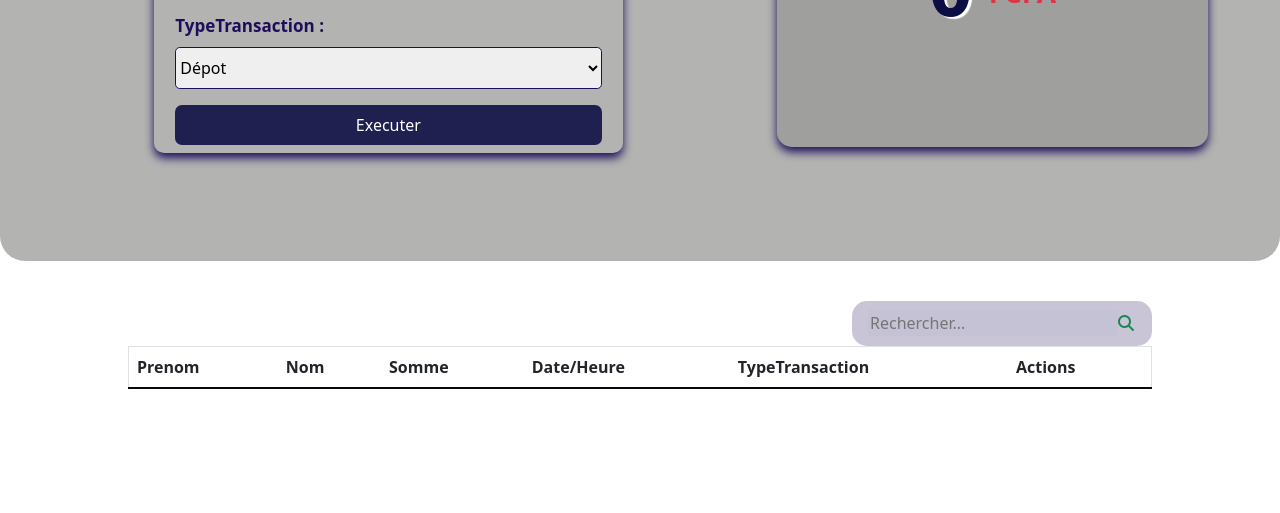
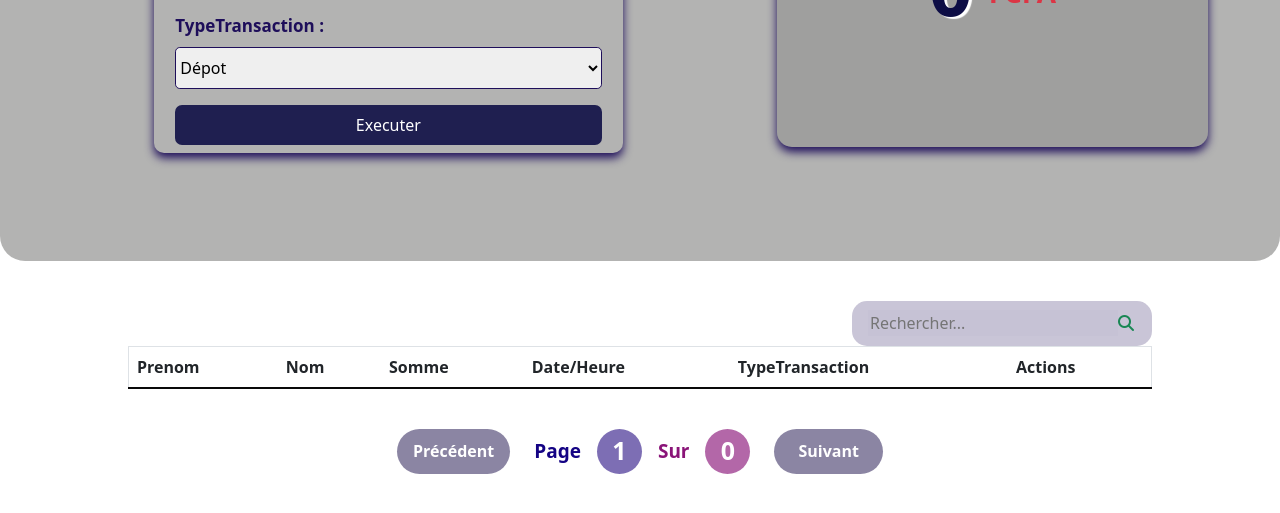
Before and after one commit to barrymamadou12345/gestion-budget, a plain HTML site: page index.html in a window 1280 px wide. Shown: the part 219-732 px from the top of the page. Drawn offline with nearby package versions, Linux system fonts and the light colour scheme.

Commit message:
pagination

```diff
--- a/index.html
+++ b/index.html
@@ -1,10 +1,12 @@
 <!DOCTYPE html>
 <html lang="fr">
+
 <head>
   <meta charset="UTF-8">
   <meta http-equiv="X-UA-Compatible" content="IE=edge">
   <meta name="viewport" content="width=device-width, initial-scale=1.0">
-    <link href="https://cdn.jsdelivr.net/npm/bootstrap@5.1.3/dist/css/bootstrap.min.css" rel="stylesheet" integrity="sha384-1BmE4kWBq78iYhFldvKuhfTAU6auU8tT94WrHftjDbrCEXSU1oBoqyl2QvZ6jIW3" crossorigin="anonymous">
+  <link href="https://cdn.jsdelivr.net/npm/bootstrap@5.1.3/dist/css/bootstrap.min.css" rel="stylesheet"
+    integrity="sha384-1BmE4kWBq78iYhFldvKuhfTAU6auU8tT94WrHftjDbrCEXSU1oBoqyl2QvZ6jIW3" crossorigin="anonymous">
   <link rel="stylesheet" href="./langages/style-budget.css">
   <script src="https://kit.fontawesome.com/7019415cd8.js" crossorigin="anonymous"></script>
   <link rel="stylesheet" href="https://cdn.jsdelivr.net/npm/bootstrap-icons@1.5.0/font/bootstrap-icons.css">
@@ -14,6 +16,7 @@
   <script src="https://unpkg.com/aos@2.3.1/dist/aos.js"></script>
   <!-- ++++++++++ AOS ANIMATION +++++++++ -->
 </head>
+
 <body>
 
   <section class="secto1 d-md-flex pe-5">
@@ -88,7 +91,7 @@
           </div>
         </div>
 
-          <table class="table table-striped table-hover" >
+        <table class="table table-striped table-hover">
           <thead class="bordure">
             <tr id="tr1" class="tr1 border">
               <th class="th1 ps-2">Prenom</th>
@@ -103,6 +106,18 @@
             <!-- LISTE DES UTILISATEURS -->
           </tbody>
         </table>
+        <div class="d-flex justify-content-center">
+          <button id="boutonPrecedent" class="mom px-3 m-4 ">Précédent</button>
+          <div id="pago" class="d-flex">
+            <div class="d-flex monom  align-items-center">
+              <h2 class=" ha my-4 me-3 fw-bold">Page</h2>
+              <div id="pageActuelle" class="my-4"></div>
+              <h2 class="hb my-4 mx-3 fw-bold">Sur</h2>
+              <div id="totalPages" class="my-4"></div>
+            </div>
+          </div>
+          <button id="boutonSuivant" class="mom px-4 m-4">Suivant</button>
+        </div>
       </div>
     </div>
   </section>
@@ -131,4 +146,5 @@
   </script>
   <!-- ++++++++++ AOS ANIMATION +++++++++ -->
 </body>
+
 </html>
--- a/langages/budget.js
+++ b/langages/budget.js
@@ -151,12 +151,18 @@ function deleteUser(index) {//Supprimer un Utilisateur
   calcul()
 }
 
-// Debut Recherche tableau //////////
+let pageActuelle = 1;
+document.getElementById('pageActuelle').textContent = pageActuelle;
+const elementsParPage = 4;
+
 function genererTableau(utilisateurs) {
   const table = document.getElementById('userList');
   table.innerHTML = '';
 
-  utilisateurs.forEach((utilisateur, index) => {
+  let debutIndex = (pageActuelle - 1) * elementsParPage;
+  let finIndex = debutIndex + elementsParPage;
+
+  utilisateurs.slice(debutIndex, finIndex).forEach((utilisateur, index) => {
     const row = table.insertRow();
     const cellPrenom = row.insertCell(0);
     const cellNom = row.insertCell(1);
@@ -178,6 +184,37 @@ function genererTableau(utilisateurs) {
   });
 }
 
+const boutonPrecedent = document.getElementById('boutonPrecedent');
+const boutonSuivant = document.getElementById('boutonSuivant');
+
+boutonPrecedent.addEventListener('click', () => {
+  if (pageActuelle > 1) {
+    pageActuelle -= 1;
+    document.getElementById('pageActuelle').textContent = pageActuelle;
+    genererTableau(bidget);
+  }
+});
+
+boutonSuivant.addEventListener('click', () => {
+  const totalPages = Math.ceil(bidget.length / elementsParPage);
+  if (pageActuelle < totalPages) {
+    pageActuelle += 1;
+    document.getElementById('pageActuelle').textContent = pageActuelle;
+    genererTableau(bidget);
+  }
+});
+
+function init() {
+  const rechercher = document.getElementById('rechercher');
+  rechercher.addEventListener('input', () => {
+    filtrerUtilisateurs(rechercher.value);
+  });
+  const totalPages = Math.ceil(bidget.length / elementsParPage);
+  document.getElementById('totalPages').textContent = totalPages;
+  genererTableau(bidget);
+}
+
+
 // Fonction pour filtrer les utilisateurs en fonction de la recherche
 function filtrerUtilisateurs(recherche) {
   const resultatFiltre = bidget.filter((a) =>
@@ -186,12 +223,5 @@ function filtrerUtilisateurs(recherche) {
   genererTableau(resultatFiltre);
 }
 
-function init() {
-  const rechercher = document.getElementById('rechercher');
-  rechercher.addEventListener('input', () => {
-    filtrerUtilisateurs(rechercher.value);
-  });
-  genererTableau(bidget);
-}
 // Appel de la fonction d'initialisation au chargement de la page
 window.onload = init;
--- a/langages/style-budget.css
+++ b/langages/style-budget.css
@@ -1,29 +1,72 @@
-
-.form1{
+.form1 {
   box-shadow: 0px 5px 10px 0px #1e0e5a;
   border-radius: 10px;
   padding: 10px;
 }
-  .secto1{
+
+.secto1 {
   background-color: rgba(86, 85, 83, 0.447);
   margin-bottom: 40px;
-    border-bottom-left-radius:25px ;
-    border-bottom-right-radius:25px ;
+  border-bottom-left-radius: 25px;
+  border-bottom-right-radius: 25px;
 }
-  .form1 input{
+
+#pageActuelle,
+#totalPages {
+  width: 45px;
+  height: 45px;
+  border-radius: 50px;
+  justify-content: center;
+  align-items: center;
+  display: flex;
+  font-size: 25px;
+  font-weight: bold;
+}
+#pageActuelle{
+  background-color: #260d8198;
+  color: rgb(255, 255, 255);
+}
+#totalPages {
+  background-color: rgba(128, 0, 109, 0.598);
+  color: #fff;
+}
+.mom{
+  background-color: #797294db;
+  color: #fff;
+  font-weight: bold;
+  border: none;
+  border-radius: 25px;
+}
+.mom:hover{
+  background-color: #443093db;
+}
+.monom .ha{
+  color: rgb(20, 3, 132);
+  font-size: 19px;
+}
+.monom .hb{
+  color: rgba(128, 0, 109, 0.92);
+  font-size: 19px;
+}
+.form1 input {
   border: 1px solid #1e0e5a;
 }
-  .form1 label{
-    color:#1e0e5a;
+
+.form1 label {
+  color: #1e0e5a;
   font-weight: bold;
 }
+
 .ret {
   color: red;
 }
-  *{
+
+* {
   font-size: 16px;
 }
-  .btnr1, .btnr2{
+
+.btnr1,
+.btnr2 {
   width: 100%;
   height: 40px;
   display: flex;
@@ -33,41 +76,49 @@
   border-radius: 7px;
 }
 
-  .barro{
-    width: 300px ;
+.barro {
+  width: 300px;
   height: 45px;
   background-color: #1f0e5a3d;
   display: flex;
   align-items: center;
   border-radius: 15px;
 }
-  .barro:hover{
+
+.barro:hover {
   border: 2px solid #1e0e5a;
 }
-  .barro input{
+
+.barro input {
   border: none;
   width: 88%;
   background-color: #1f0e5a04;
 }
-  .barro input:focus{
+
+.barro input:focus {
   outline: none;
 
 }
-  .btnr1{
+
+.btnr1 {
   background-color: rgba(13, 13, 69, 0.89);
   color: #fff;
 }
-  .btnr2{
+
+.btnr2 {
   background-color: rgb(135, 14, 215);
   color: #fff;
 }
-  .rio{
+
+.rio {
   width: 100%;
 }
-  #reponse{
+
+#reponse {
   color: red;
 }
-  .kiloo{
+
+.kiloo {
   display: none;
   width: 60px;
   height: 60px;
@@ -75,41 +126,53 @@
   background-color: red;
   font-size: 40px;
 }
-  .cfa{
+
+.cfa {
   display: none;
 }
-  .div1{
+
+.div1 {
   width: 100%;
   display: flex;
   justify-content: space-around;
 }
-  .left, .right{
+
+.left,
+.right {
   width: 45%;
 }
-  .left input, .right input{
+
+.left input,
+.right input {
   height: 40px;
   margin-top: 5px;
 }
-  label{
+
+label {
   font-size: 17px;
 }
-  .bouton{
+
+.bouton {
   width: 95%;
   margin: auto;
 }
-  .typo{
+
+.typo {
   width: 95%;
   margin: auto;
 }
-  .choix{
+
+.choix {
   border: 1px solid #1e0e5a;
 }
-  .global1{
+
+.global1 {
   width: 40%;
   padding-bottom: 60px;
 
 }
-  #solde{
+
+#solde {
   background-color: rgba(105, 104, 104, 0.263);
   border-radius: 15px;
   align-items: center;
@@ -117,104 +180,119 @@
   width: 35%;
   height: 350px;
 }
+
 #solde h1 {
   color: rgb(15, 67, 18);
   font-family: Verdana, Geneva, Tahoma, sans-serif;
 }
-  .money{
+
+.money {
   font-size: 70px;
   color: rgb(13, 13, 69);
   font-weight: bold;
   text-shadow: 3px 2px 1px #ffffff;
-    font-family:  Tahoma;
+  font-family: Tahoma;
 }
-  .melo{
+
+.melo {
   color: red;
 }
-  .global2{
+
+.global2 {
   width: 80%;
   margin: auto;
 }
-  .resultats{
+
+.resultats {
   height: 40px;
 }
+
 .tr1 {
   height: 35px;
   align-items: center;
 }
+
 .tr1 th {
   border-bottom: 2px solid rgb(9, 9, 9);
 }
-  .bordure{
+
+.bordure {
   border-bottom: 2px solid rgb(0, 0, 0);
 }
 
- button{
+td button {
   width: 40px;
   border: none;
   height: 38px;
   border-radius: 5px;
-    background-color: rgb(135, 14, 215);
+  background-color: rgba(135, 14, 215, 0.603);
   color: white;
 }
- .bouton2{
+
+td .bouton2 {
   display: flex;
   justify-content: center;
   align-items: center;
   font-weight: 500;
   width: 40px;
   border: none;
-    background-color: rgb(250, 45, 45);
+  background-color: rgba(250, 45, 45, 0.68);
   color: #fff;
   border-radius: 5px;
   height: 38px;
-
   cursor: pointer;
 }
-  /* .sec2{
-    overflow: scroll;
-    min-height: 300px;
-  } */
+td button:hover{
+  width: 43px;
+  background-color: rgb(153, 0, 255);
+}
+td .bouton2:hover{
+  background-color: rgba(243, 3, 3, 0.884);
+}
 
 /* ===============Tableau Media Queries ================*/
 
 @media screen and (max-width:991px) {
-    .rio{
+  .rio {
     width: 86%;
   }
-    #solde{
+  #solde {
     width: 86%;
   }
-    .sec2{
+  .sec2 {
     min-height: 250px;
-    }    .global1{
+  }
+  .global1 {
     width: 65%;
   }
 }
 
 @media screen and (max-width:768px) {
-    #solde{
+  #solde {
     width: 88%;
     margin-left: 30px;
     margin-bottom: 50px;
     height: 350px;
   }
-    .global1{
-      width: 95%;
-    }.global2{
+  .global1 {
     width: 95%;
   }
-    .rio{
+  .global2 {
+    width: 95%;
+  }
+  .rio {
     width: 97%;
   }
-    .left, .right{
+  .left,
+  .right {
     width: 95%;
     margin: auto;
   }
-    .left input, .right input{
+  .left input,
+  .right input {
     margin-bottom: 6px;
   }
-    .div1{
+  .div1 {
     justify-content: center;
     flex-direction: column;
   }
```
Lines whose indentation alone changed are shown as unchanged.
